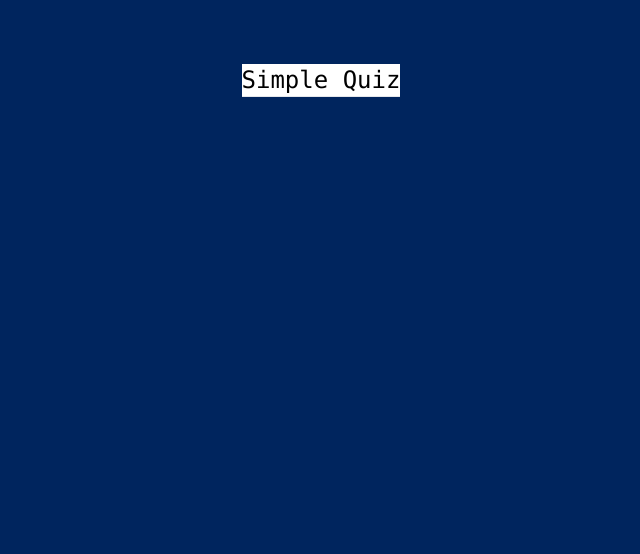
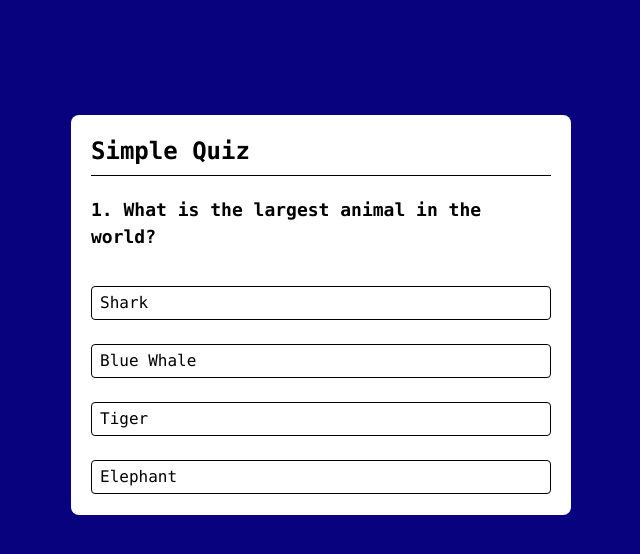
Before and after one commit to Anmolrbd/JavaScript-Projects, a website: page Quiz app/index.html in a window 1280 px wide. Shown: the whole page, without its empty margins (319-959 px from the left). Drawn offline with nearby package versions, Linux system fonts and the light colour scheme.

Commit message:
Quiz App

```diff
--- a/Quiz app/index.html
+++ b/Quiz app/index.html
@@ -1,17 +1,19 @@
 <!DOCTYPE html>
 <html lang="en">
 <head>
-  <meta charset="UTF-8">
-  <meta name="viewport" content="width=device-width, initial-scale=1.0">
-  <title>Quiz App</title>
-  <script src="https://cdn.tailwindcss.com"></script>
+    <meta charset="UTF-8">
+    <meta name="viewport" content="width=device-width, initial-scale=1.0">
+    <title>Quiz App</title>
+      <script src="https://cdn.tailwindcss.com"></script>
+      <script src="main.js" defer></script>
 </head>
-<body class="bg-[#00255E]">
-    <div class="container  bg-white m-auto w-max mt-[5%]">
-      <h1 class="font-mono text-2xl">Simple Quiz</h1>
-      <hr>
+<body class="bg-[#08027f] font-mono">
+    <div class="maincontainer w-[500px] h-[400px] m-auto mt-[9%] bg-white rounded-lg">
+         <h1 class=" font-black text-2xl pt-5 pl-5">Simple Quiz</h1>
+         <hr class="w-[92%] m-auto bg-black border-black mt-2 ">
+         <div class="" id="quizcontainer">
 
-
+         </div>
     </div>
 </body>
 </html>
--- /dev/null
+++ b/Quiz app/main.js
@@ -0,0 +1,50 @@
+const getquizcontainerID = document.getElementById('quizcontainer');
+const questionlists = [{questions: "1. What is the largest animal in the world?", options : ["Shark","Blue Whale", "Tiger","Elephant"], answer: "2"}, {questions: "2. Which is the smallest country in the world?", options: ["Vatican City","Nepal","Bhutan","Sri Lanka"], answer: "1"}, {questions: "3. Which is the largest desert in the world?", options: ["Kalahari","Gabi","Sahara","Antartica"], answer:"4"},{questions: "4. Which is the samllest continent in the world?", options: ["Asia","Australia","Europe","Africa"], answer: "2"},{question: "5. Which planet is closest to the Sun?", options: ["Mercury", "Neptune","Earth", "Mars"], answer:"1"}];
+ getquizcontainerID.className = "flex flex-col gap-4"
+function renderQuiz(){
+    let currentIndex = 0;
+    let displayqquestion = questionlists[currentIndex].questions
+    let p = document.createElement('p');
+    p.className = "m-5 font-semibold text-[18px]"
+    p.innerHTML = displayqquestion ;
+    let button1 = document.createElement('button');
+    let button2 = document.createElement('button');
+    let button3 = document.createElement('button');
+    let button4 = document.createElement('button');
+    button1.className = "border border-black w-[92%] ml-5 rounded text-left pl-2 py-1 mb-2 hover:bg-gray-300"
+    button1.innerHTML = questionlists[currentIndex].options[0];
+
+    button2.innerHTML = questionlists[currentIndex].options[1];
+    button2.className = "border border-black w-[92%] ml-5 rounded text-left pl-2 py-1 mb-2 hover:bg-gray-300"
+
+    button3.innerHTML = questionlists[currentIndex].options[2];
+    button3.className = "border border-black w-[92%] ml-5 rounded text-left pl-2 py-1 mb-2 hover:bg-gray-300"
+
+    button4.innerHTML = questionlists[currentIndex].options[3];
+    button4.className = "border border-black w-[92%] ml-5 rounded text-left pl-2 py-1 mb-2 hover:bg-gray-300"
+
+    quizcontainer.appendChild(p);
+    quizcontainer.appendChild(button1)
+    quizcontainer.appendChild(button2)
+    quizcontainer.appendChild(button3)
+    quizcontainer.appendChild(button4)
+    button1.classList.add("option");
+    button2.classList.add("option");
+    button3.classList.add("option");
+    button4.classList.add("option");
+
+function clickbutton(){
+    const buttons = document.querySelectorAll('.option');
+    buttons.forEach((btn,index)=>{
+        btn.addEventListener('click',()=>{
+          let check =  checkanswer(index + 1);
+
+
+        })
+    })
+}
+function checkanswer(index){
+
+}
+}
+renderQuiz();
```
